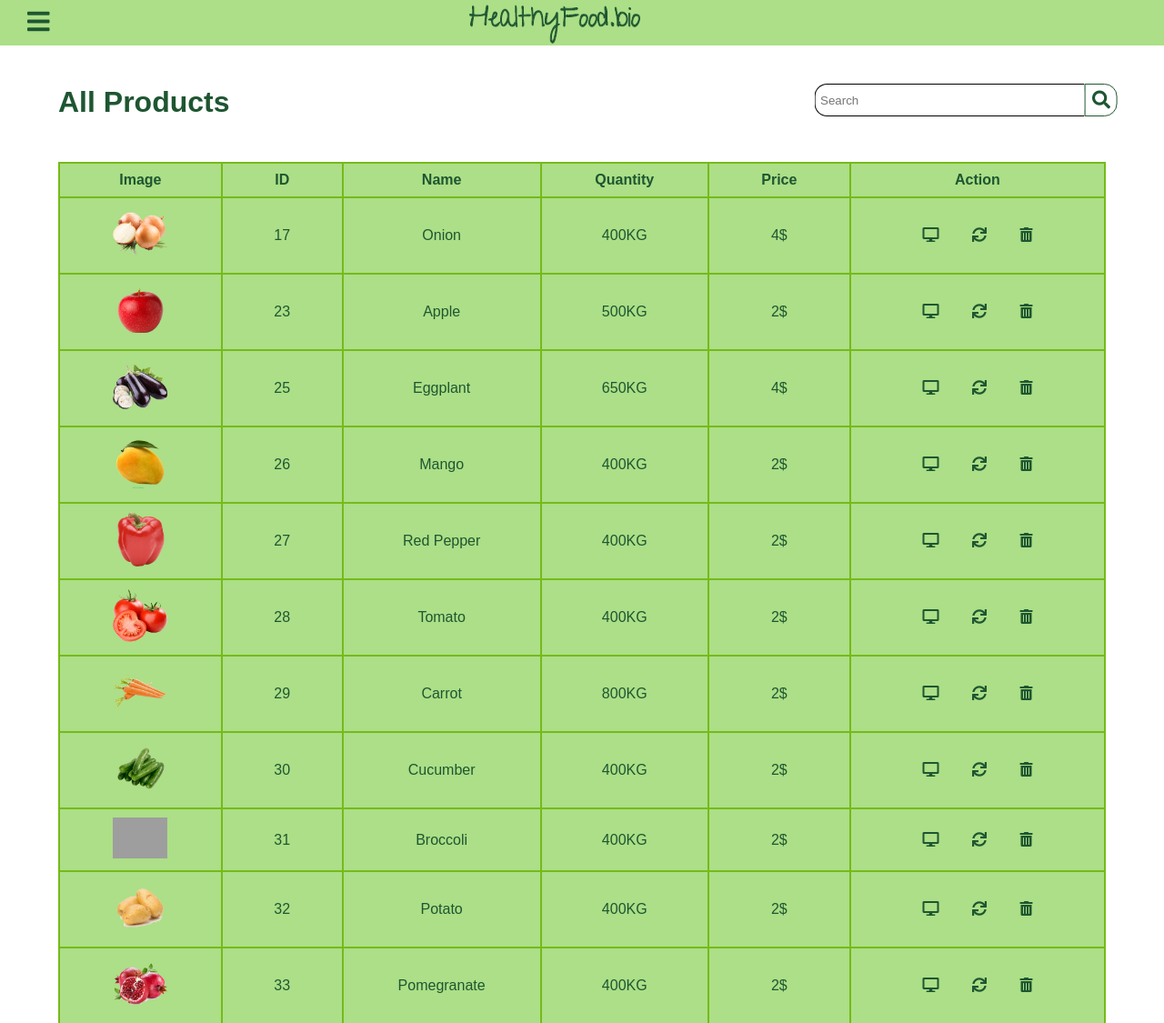
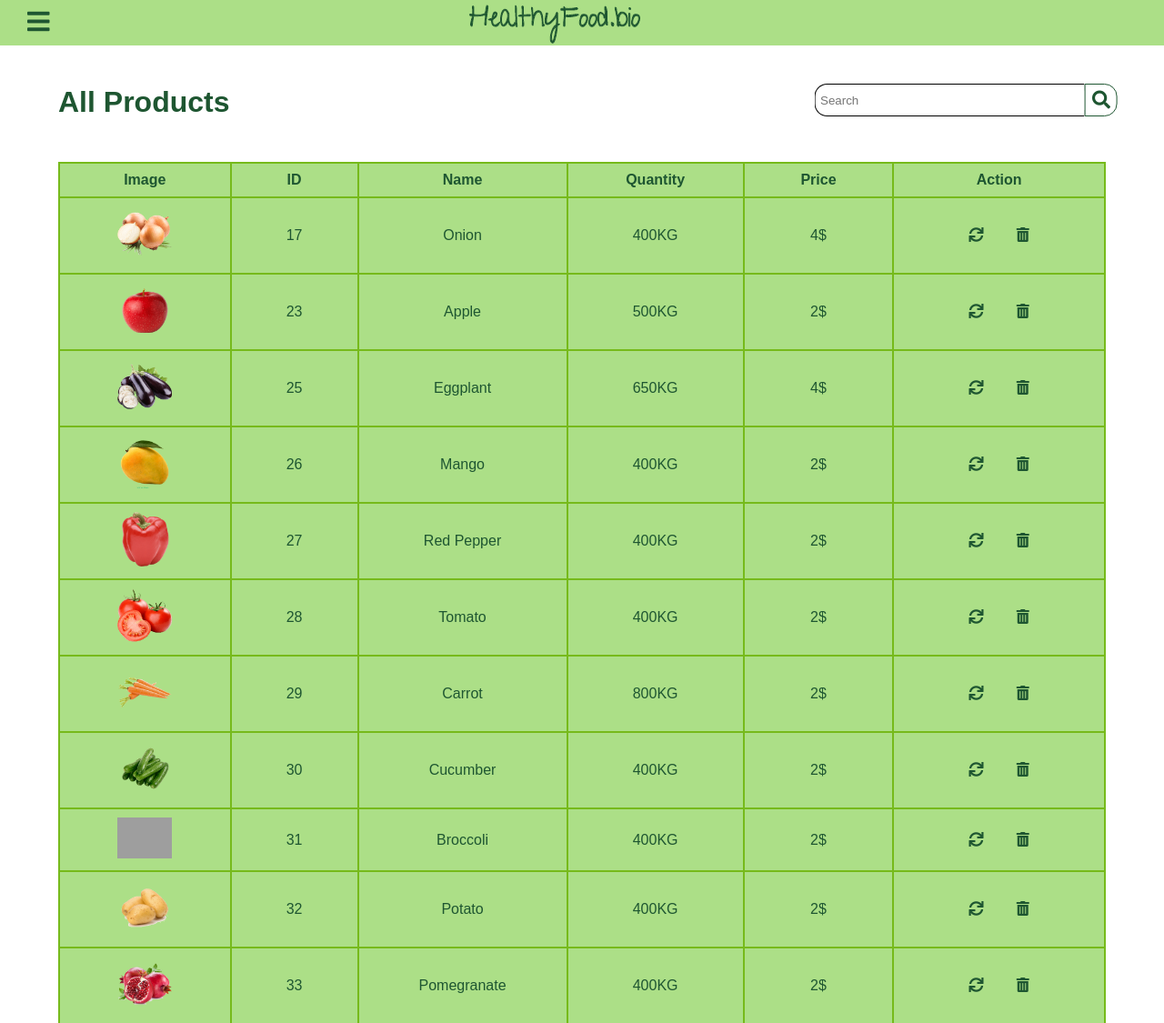
Before and after one commit to sifawboumezough/HealthyFood1, a PHP site: page /Product.php in a window 1280 px wide. Shown: the top 1125 px of the page at 91% size. Run offline with PHP 8.4, Linux system fonts and the light colour scheme; data comes from the database, SQL or seed files in the repository; some libraries are stand-ins or nearby versions; some web fonts are replaced; grey boxes are pictures that could not be loaded.

Commit message:
maquette_done

```diff
--- a/html&cssM/Product.php
+++ b/html&cssM/Product.php
@@ -79,7 +79,7 @@
                 <td><?php echo $row['product_name']; ?></td>
                 <td><?php echo $row['product_qty']; ?></td>
                 <td><?php echo $row['product_price']; ?></td>
-                <td><button  class="btn"><i class="fas fa-desktop"></i></button> <a href="edit.php?product_id=<?php echo $row['product_id']; ?>"> <button  class="btn"><i class="fas fa-sync"></i></button> <a href="delete.php?product_id=<?php echo $row['product_id']; ?>"> <button class="btn"><i class="fas fa-trash-alt"></i></button></a> </td>
+                <td><a href="edit.php?product_id=<?php echo $row['product_id']; ?>"> <button  class="btn"><i class="fas fa-sync"></i></button> <a href="delete.php?product_id=<?php echo $row['product_id']; ?>"> <button class="btn"><i class="fas fa-trash-alt"></i></button></a> </td>
             </tr>
             <?php
                 }
```
Also changed, not shown: html&cssM/SQL file/healthy_food.sql (renamed from html&cssM/healthy_food.sql), 1 other file.
